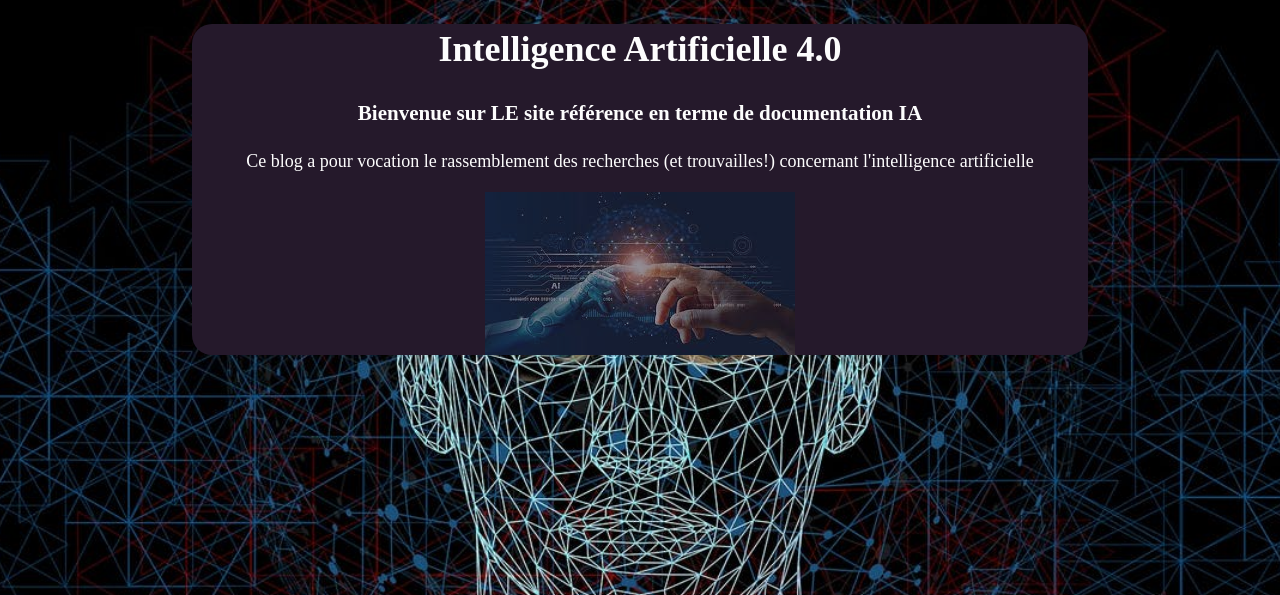
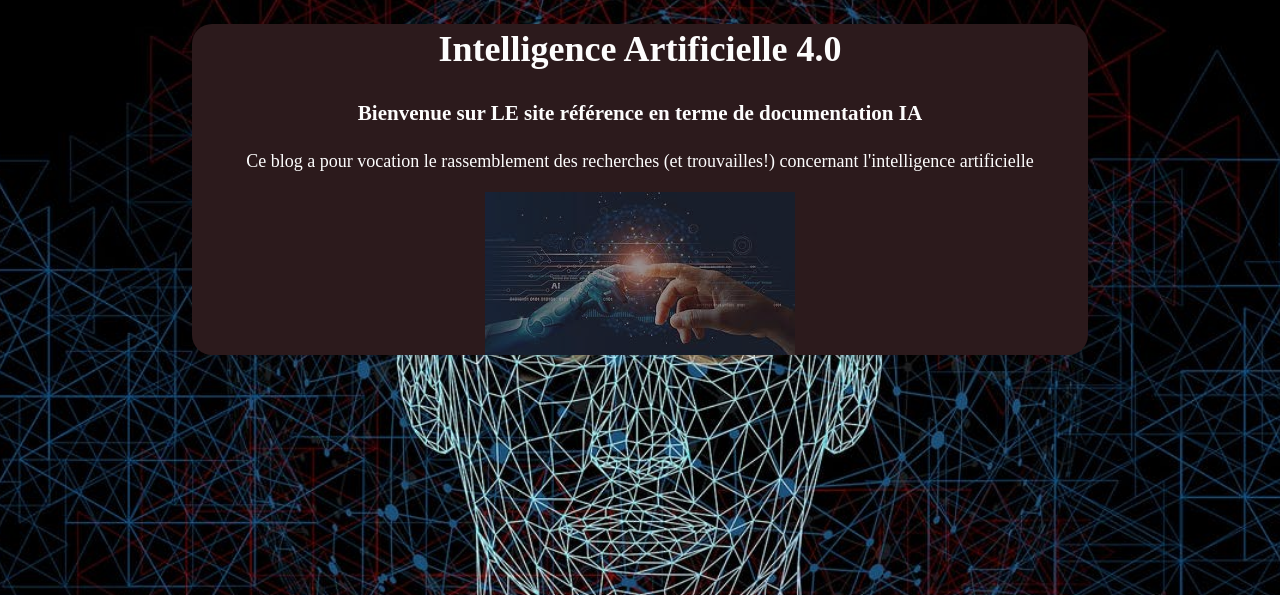
Before and after one commit to StevenDelval/Flask-mongoDB-TechIA, a Flask app: page / in a window 1280 px wide. Shown: the part 60-655 px from the top of the page. Run offline with Flask 2, Linux system fonts and the light colour scheme; data that the repository does not hold is empty; style sheets or scripts are compiled from the project's sources.

Commit message:
changement couleurs

```diff
--- a/static/css/pages/_accueil.scss
+++ b/static/css/pages/_accueil.scss
@@ -1,5 +1,5 @@
 .header_accueil {
-    background-color:rgb(37, 25, 43);
+    background-color:#2c1a1c;
     color: $couleur_claire;
     text-align: center;
     gap: 50px;
```
